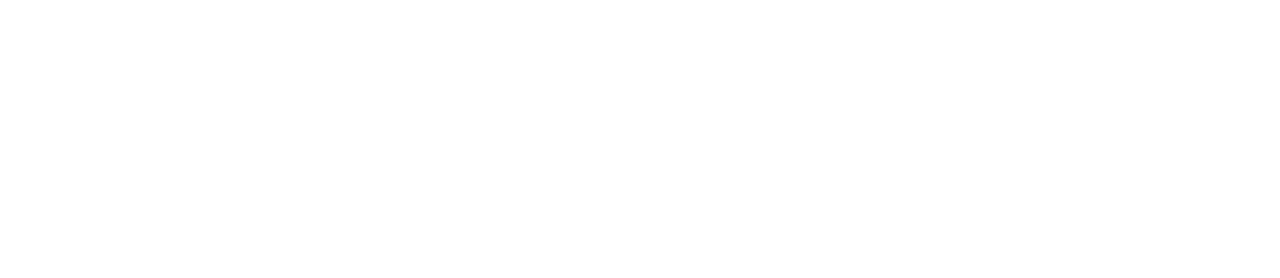
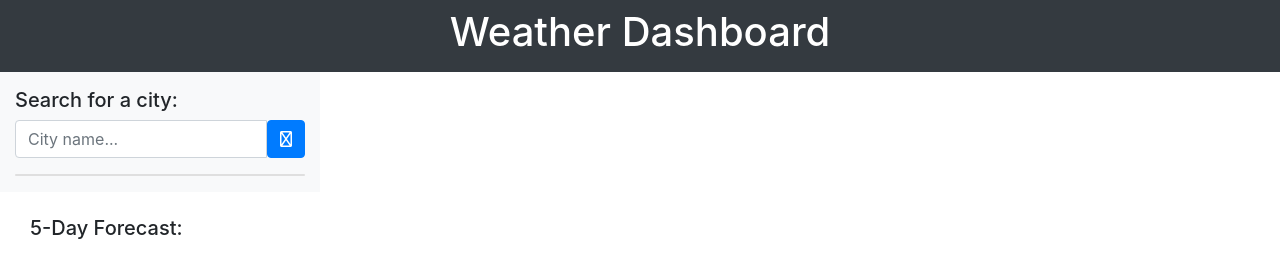
Before and after one commit to sarahcowgill/weather-dashboard, a plain HTML site: page index.html in a window 1280 px wide. Drawn offline with nearby package versions, Linux system fonts and the light colour scheme.

Commit message:
updating index file

```diff
--- a/index.html
+++ b/index.html
@@ -1,15 +1,70 @@
 <!DOCTYPE html>
 <html lang="en">
+
 <head>
+
     <meta charset="UTF-8">
     <meta name="viewport" content="width=device-width, initial-scale=1.0">
+    <meta http-equiv="X-UA-Compatible" content="ie=edge">
+    <!-- Font Awesome link-->
+    <script src="https://kit.fontawesome.com/ca89a4b9f5.js" crossorigin="anonymous"></script>
+    <!-- Bootstrap Link-->
+    <link rel="stylesheet" href="https://stackpath.bootstrapcdn.com/bootstrap/4.4.1/css/bootstrap.min.css"
+        integrity="sha384-Vkoo8x4CGsO3+Hhxv8T/Q5PaXtkKtu6ug5TOeNV6gBiFeWPGFN9MuhOf23Q9Ifjh" crossorigin="anonymous">
+    <!-- My style sheet -->
     <link rel="stylesheet" href="style.css">
-    <title>Document</title>
+    <title>Weather Dashboard</title>
 </head>
+
 <body>
 
+    <!-- Main heading -->
+    <div class="bg-dark pt-2 pb-2">
+        <div class="container">
+            <h1 class="text-center text-white">Weather Dashboard</h1>
+        </div>
+    </div>
+
+    <!-- Start container -->
+    <div class="container-fluid">
+        <div class="row">
+            <div class="col-lg-3 bg-light pt-3 pb-3">
+                <h5>Search for a city:</h5>
+
+                <!-- Start input group -->
+                <div class="input-group mb-3">
+                    <input id="searchTerm" type="text" class="form-control" placeholder="City name..."
+                        class="input-group-append">
+                    <button id="searchBtn" class="btn btn-primary" type="button" id="button-addon2"><i
+                            class="far fa-search"></i></button>
+                </div>
+                <!-- Start card -->
+                <div class="card">
+                    <ul class="list-group list-group-flush list">
+                    </ul>
+                </div>
+            </div>
 
 
- <script src= "script.js"></script>
+            <!-- Start column -->
+            <div class="col-lg-9">
+                <div id="currentCity" class="mt-4">
+                </div>
+            </div>
+        </div>
+
+
+        <!-- Start forecast container -->
+        <div class="mt-4 col-md-12">
+            <h5 id="forecastH5" class="mt-3 hide">5-Day Forecast:</h5>
+            <div id="forecast" class="row">
+            </div>
+        </div>
+    </div>
+
+
+    <script src="https://cdnjs.cloudflare.com/ajax/libs/jquery/3.2.1/jquery.min.js"></script>
+    <script src="script.js"></script>
 </body>
+
 </html>
```
